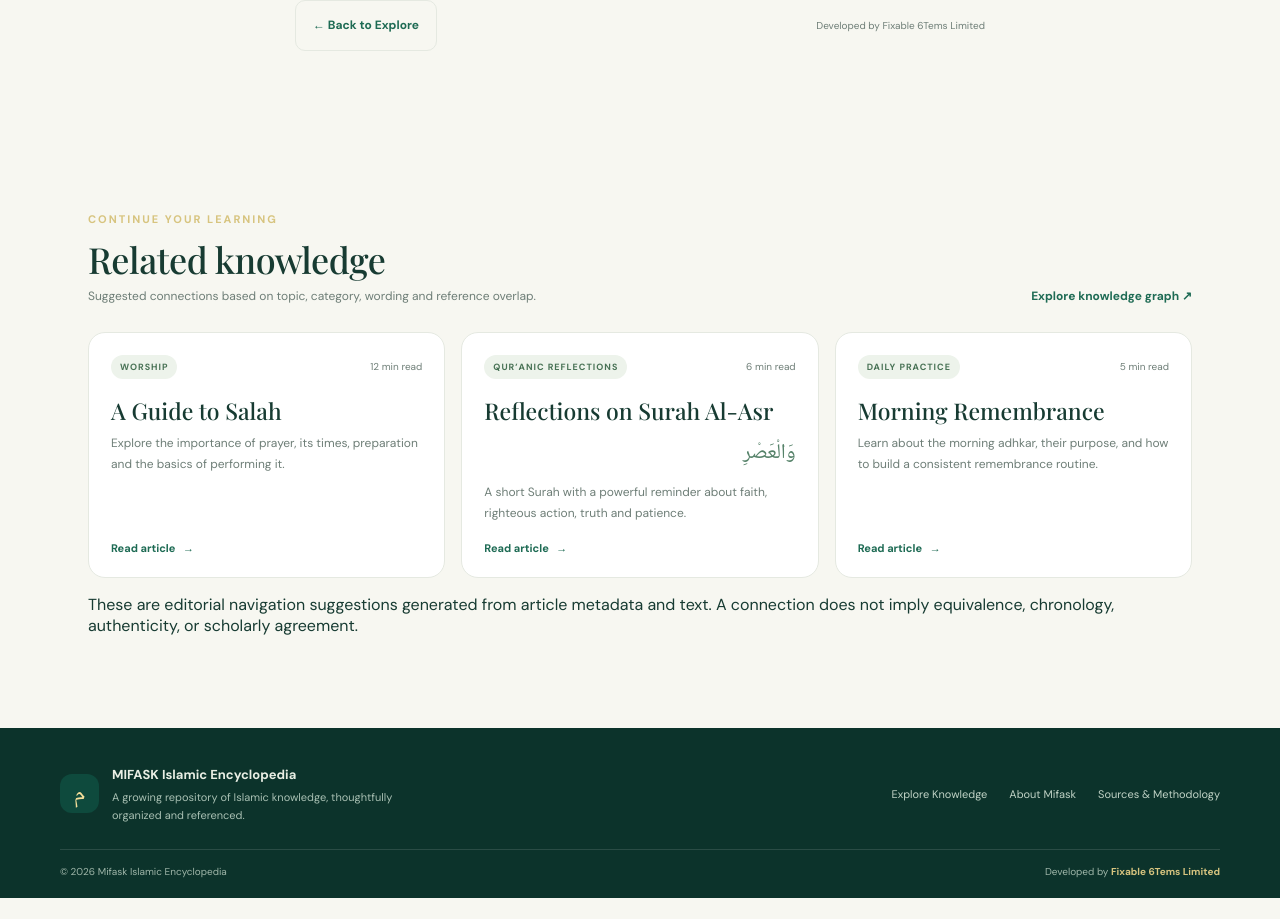
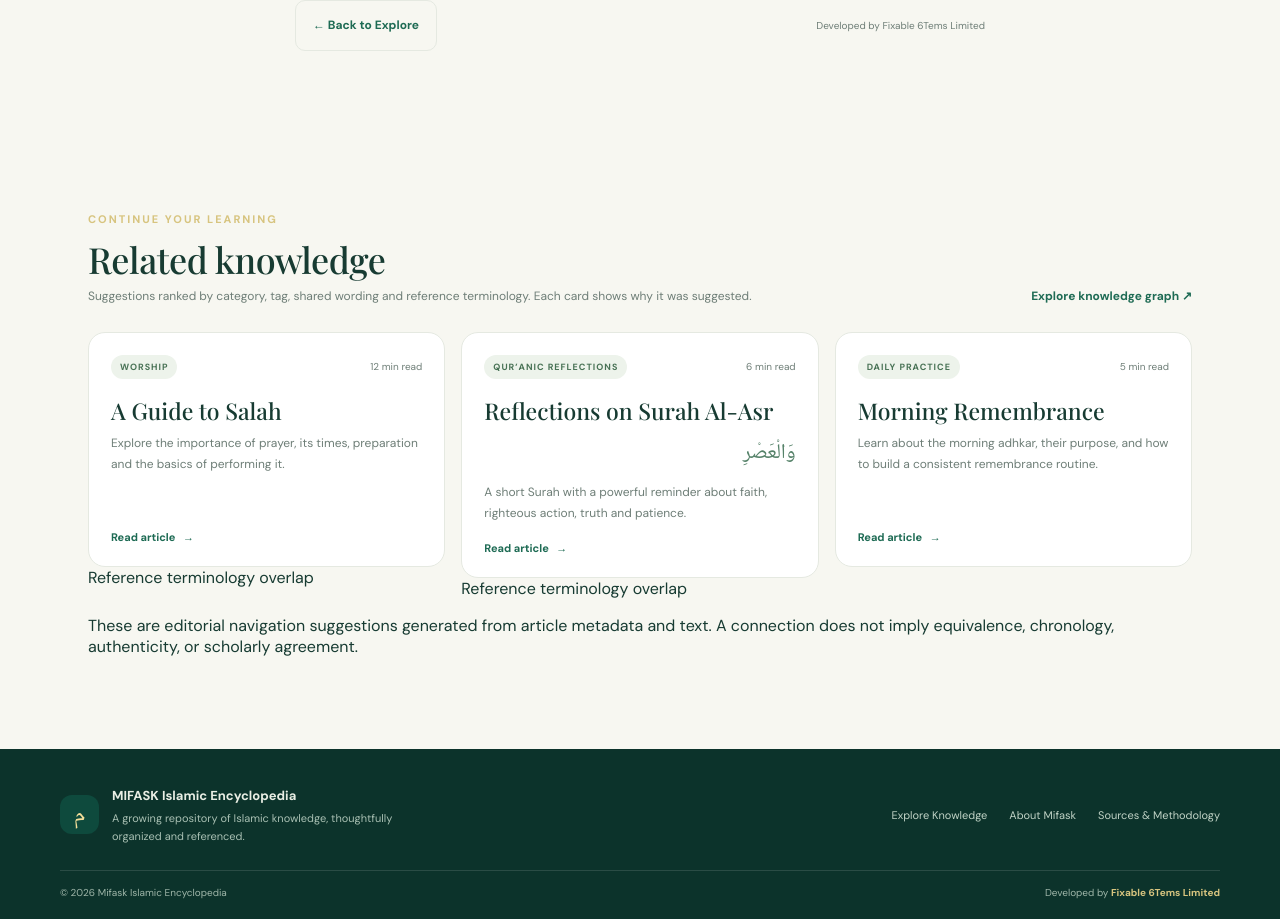
Before and after one commit to smartmil79-afk/mifask-islamic-encyclopedia, a Next.js app: page /article/tawheed in a window 1280 px wide. Shown: the part 1214-2133 px from the top of the page. Before the commit the page ends 2112 px from the top, so only its background shows below. Built offline with nearby package versions, Linux system fonts and the light colour scheme; no server answers; the database is empty; a web font is replaced by a local one.

Commit message:
Phase 14: explain related article suggestions

```diff
--- a/components/RelatedKnowledge.tsx
+++ b/components/RelatedKnowledge.tsx
@@ -5,6 +5,7 @@ const stopWords=new Set(['the','and','for','with','from','into','about','this','
 
 function tokens(text:string){return new Set(text.toLowerCase().replace(/[^a-z0-9\s]/g,' ').split(/\s+/).filter(w=>w.length>2&&!stopWords.has(w)));}
 function overlap(a:Set<string>,b:Set<string>){let n=0;for(const x of a)if(b.has(x))n++;return n;}
+function reasons(current:Article,candidate:Article){const labels:string[]=[];if(current.category&&candidate.category&&current.category.toLowerCase()===candidate.category.toLowerCase())labels.push('Same category');if(current.tag&&candidate.tag&&current.tag.toLowerCase()===candidate.tag.toLowerCase())labels.push('Same tag');const wordsA=tokens([current.title,current.summary].join(' '));const wordsB=tokens([candidate.title,candidate.summary].join(' '));if(overlap(wordsA,wordsB)>0)labels.push('Shared topic wording');const refsA=tokens((current.references||[]).join(' '));const refsB=tokens((candidate.references||[]).join(' '));if(overlap(refsA,refsB)>0)labels.push('Reference terminology overlap');return labels;}
 function score(current:Article,candidate:Article){
  let n=0;
  if(current.category&&candidate.category&&current.category.toLowerCase()===candidate.category.toLowerCase())n+=5;
@@ -18,7 +19,7 @@ function score(current:Article,candidate:Article){
 }
 
 export default function RelatedKnowledge({current,articles}:{current:Article;articles:Article[]}){
- const related=articles.filter(a=>a.id!==current.id).map(a=>({article:a,score:score(current,a)})).filter(x=>x.score>=2).sort((a,b)=>b.score-a.score||a.article.title.localeCompare(b.article.title)).slice(0,3).map(x=>x.article);
+ const related=articles.filter(a=>a.id!==current.id).map(a=>({article:a,score:score(current,a),reasons:reasons(current,a)})).filter(x=>x.score>=2).sort((a,b)=>b.score-a.score||a.article.title.localeCompare(b.article.title)).slice(0,3);
  if(!related.length)return null;
- return <section className="section related-knowledge"><div className="section-heading"><div><span className="section-kicker">Continue your learning</span><h2>Related knowledge</h2><p className="muted">Suggested connections based on topic, category, wording and reference overlap.</p></div><a className="text-link" href="/knowledge-graph">Explore knowledge graph ↗</a></div><div className="article-grid">{related.map(a=><ArticleCard key={a.id} article={a}/>)}</div><p className="related-note">These are editorial navigation suggestions generated from article metadata and text. A connection does not imply equivalence, chronology, authenticity, or scholarly agreement.</p></section>;
+ return <section className="section related-knowledge"><div className="section-heading"><div><span className="section-kicker">Continue your learning</span><h2>Related knowledge</h2><p className="muted">Suggestions ranked by category, tag, shared wording and reference terminology. Each card shows why it was suggested.</p></div><a className="text-link" href="/knowledge-graph">Explore knowledge graph ↗</a></div><div className="article-grid">{related.map(({article:a,reasons:r})=><div key={a.id} className="related-item"><ArticleCard article={a}/><div className="related-reasons" aria-label="Why this article is suggested">{r.map(reason=><span key={reason}>{reason}</span>)}</div></div>)}</div><p className="related-note">These are editorial navigation suggestions generated from article metadata and text. A connection does not imply equivalence, chronology, authenticity, or scholarly agreement.</p></section>;
 }
```
